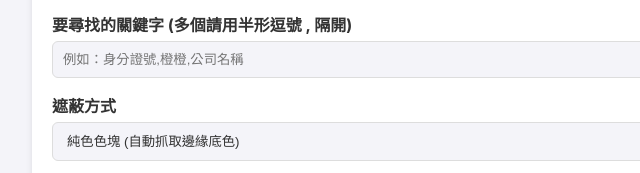
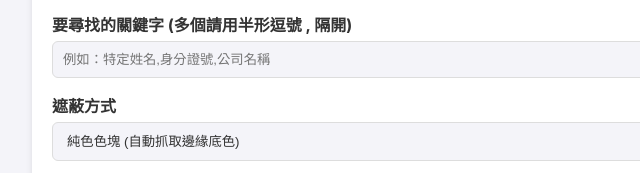
Before and after one commit to dasbaerchen42/i_cover_you, a plain HTML site: page index.html in a window 1280 px wide. Shown: the part 270-443 px from the top of the page, 158-798 px from the left. Drawn offline with nearby package versions, Linux system fonts and the light colour scheme.

Commit message:
Update index.html

```diff
--- a/index.html
+++ b/index.html
@@ -75,7 +75,7 @@
         </div>
         <div class="form-group">
             <label>要尋找的關鍵字 (多個請用半形逗號 , 隔開)</label>
-            <input type="text" id="keywords" placeholder="例如：身分證號,橙橙,公司名稱" value="">
+            <input type="text" id="keywords" placeholder="例如：特定姓名,身分證號,公司名稱" value="">
         </div>
         <div class="form-group">
             <label>遮蔽方式</label>
```
